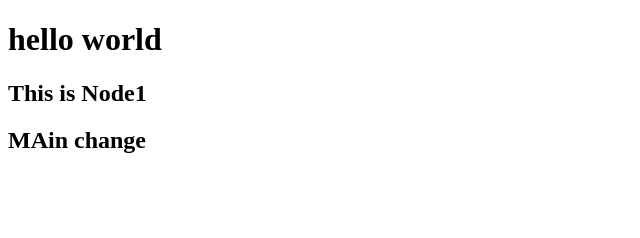
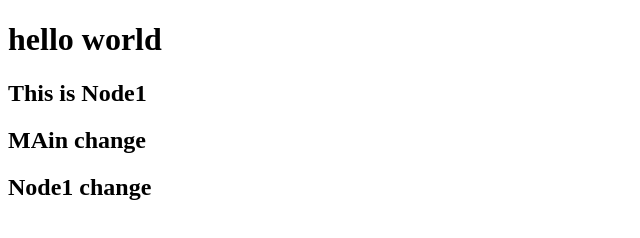
Before and after one commit to trung1007/LearnGit, a plain HTML site: page index.html in a window 1280 px wide. Shown: the whole page, without its empty margins (0-640 px from the left). Drawn offline with Linux system fonts and the light colour scheme.

Commit message:
changeNode1

```diff
--- a/index.html
+++ b/index.html
@@ -9,5 +9,6 @@
     <h1>hello world</h1>
     <h2>This is Node1</h2>
     <h2>MAin change</h2>
+    <h2>Node1 change</h2>
   </body>
 </html>
```
